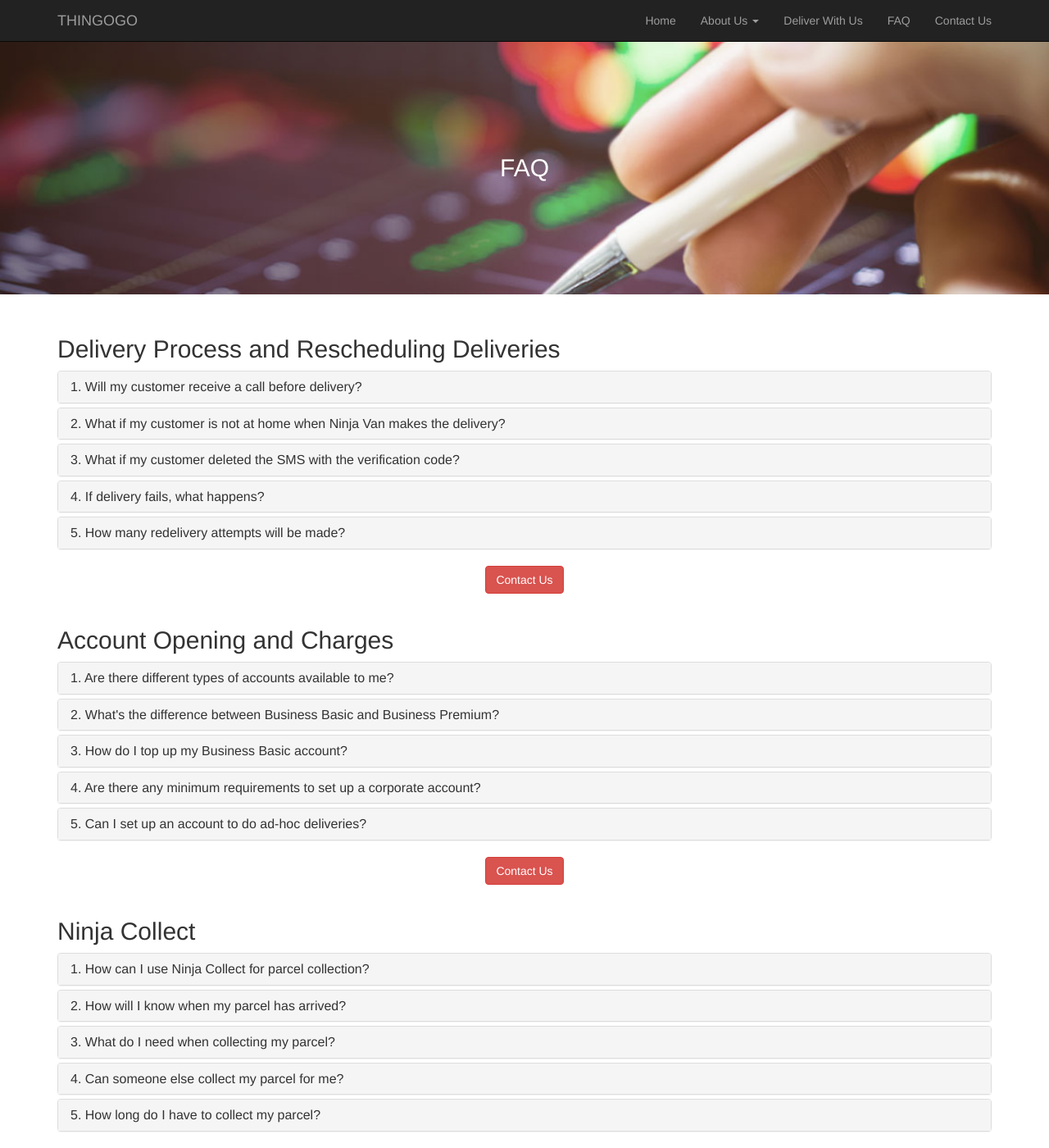
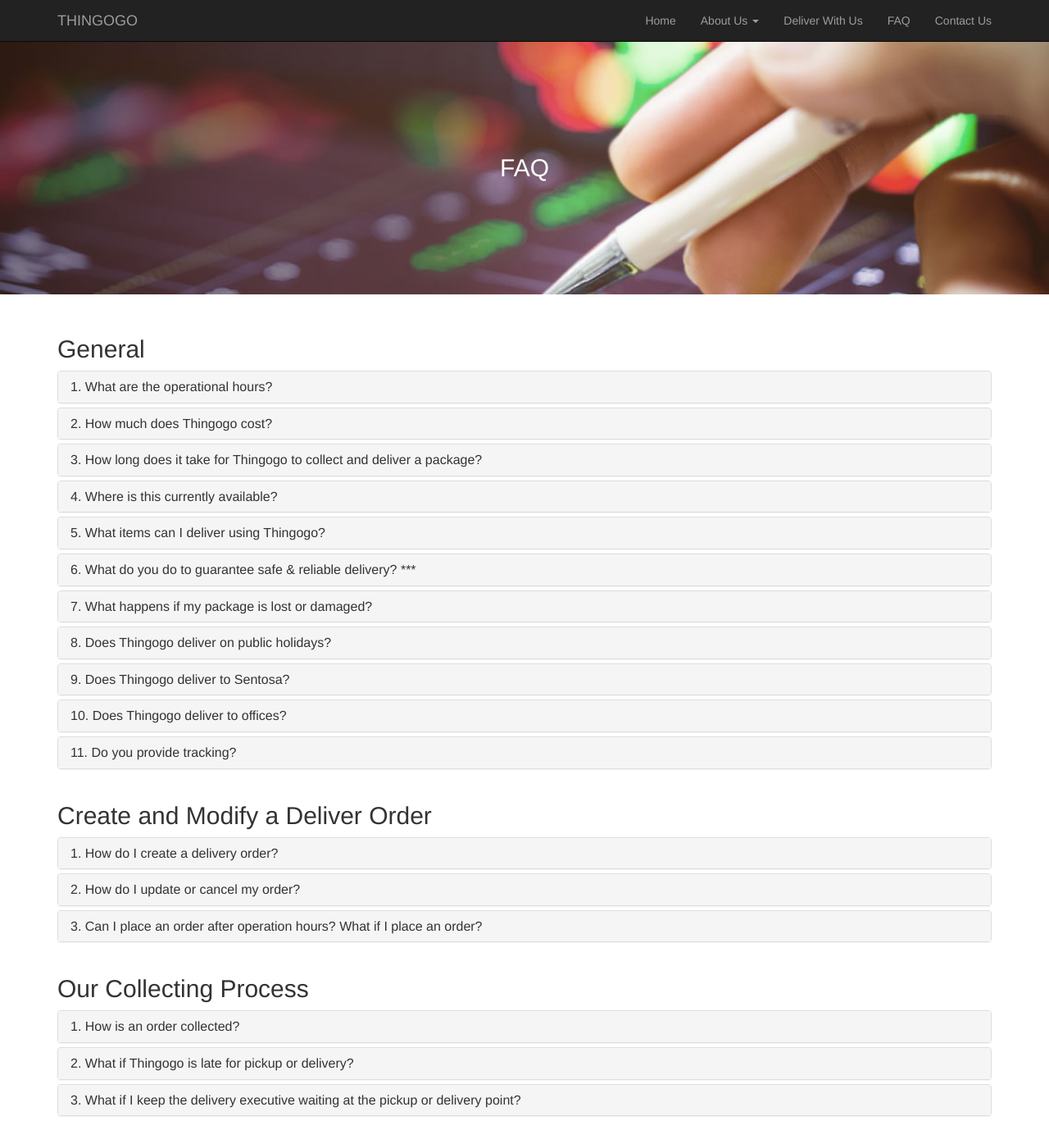
Before and after one commit to thingogo/thingogo.github.io, a Jekyll site: the page built from faq.html, in a window 1280 px wide and 1400 px high. Shown: the whole window at 82% size. Built offline with Jekyll 4.4.1, drawn with Linux system fonts in a browser that asks for light colours; some of the changed lines change nothing that is shown; some of the changed text lies outside the part shown.

Commit message:
Update FAQ data

```diff
--- a/_config.yml
+++ b/_config.yml
@@ -19,3 +19,9 @@ github_username:  jekyll
 
 # Build settings
 markdown: kramdown
+
+service_cost: S$5
+hotline: 19005678
+
+start_working_hour: 9am
+end_working_hour: 10pm
--- a/_data/faq/accounts.yml
+++ /dev/null
@@ -1,24 +0,0 @@
-## YAML Template.
----
-
--   question: Are there different types of accounts available to me?
-    answer: >
-        Ninja Van only opens corporate accounts – We offer two types of accounts: Business Basic and Business Premium.
-
--   question: What's the difference between Business Basic and Business Premium?
-    answer: >
-        Business Basic is a pre-paid account for shippers sending less than 300 parcels per month. Business Premium is a post-paid credit account for shippers sending more than 300 parcels per month.
-
--   question: How do I top up my Business Basic account?
-    answer: >
-        You can top up your account from your dashboard, the minimum top up amount is $50. We support paypal, credit / debit card, bank transfer or cheque payment.
-
--   question: Are there any minimum requirements to set up a corporate account?
-    answer: >
-        Yes, we have a minimum requirement of at least 100 deliveries per month.
-
-        If you do not meet our minimum requirements, we may be able to offer you a few alternatives. Please email sales@ninjavan.sg for more information.
-
--   question: Can I set up an account to do ad-hoc deliveries?
-    answer: >
-        Sorry, we do not do ad-hoc deliveries.
--- /dev/null
+++ b/_data/faq/collecting.yml
@@ -0,0 +1,12 @@
+## YAML Template.
+---
+-   question: How is an order collected?
+    answer: >
+
+-   question: What if Thingogo is late for pickup or delivery?
+    answer: >
+        Please call our customer service on !hotline! to check with our team. It almost never happens that our delivery executives are late and we have not informed you.
+
+-   question: What if I keep the delivery executive waiting at the pickup or delivery point?
+    answer: >
+        If you keep our delivery executive waiting at either pickup and/or delivery point you will have to pay an additional waiting charge of Rs.100 for every 30 minutes. Please note our delivery executive will wait for 15 minutes at the pickup or delivery point for which you will not be charged.
--- a/_data/faq/collects.yml
+++ /dev/null
@@ -1,62 +0,0 @@
-## YAML Template.
----
--   question: How can I use Ninja Collect for parcel collection?
-    answer: >
-        You can choose to use Ninja Collect for parcel collection via two methods:
-
-        1) Selecting the Ninja Collect delivery option from merchants that offer this delivery service OR
-
-        2) Key in the Address 1 Code and DP Postcode corresponding to the Ninja Collect location of your choice in place of your regular address in the Address 1 and Postcode fields. Address 1 Codes and DP Postcodes can be found here.
-
-        Example:
-
-        Instead of filling in your regular address,
-        Address 1: 123 Jalan NUS
-        Address 2: #01-02
-        Postcode: 123456
-
-        Replace the Address 1 and Postcode fields with the Address 1 Code and DP Postcode that corresponds to the NinjaPoint of your choice
-        Address 1:BUMBOX@NUSPGP
-        Address 2: (optional)
-        Postcode: 118425
-
-        NOTE: When using Method 2, make sure your parcel is being delivery by Ninja Van
-
--   question: How will I know when my parcel has arrived?
-    answer: >
-        We will send you an email and SMS when your parcel is out for delivery and when it has arrived at the Ninja Box or Ninja Point.
-
--   question: What do I need when collecting my parcel?
-    answer: >
-        Ninja Box:
-
-        You will need the QR code associated with your parcel. This QR code would have been sent to you via SMS and email.
-
-        Scan this QR code from your phone or scan a printed copy at the Ninja Box station to collect your parcel.
-
-        If you face difficulties collecting your parcel, please contact our Customer Support team at support@ninjavan.sg.
-
-        Should you require urgent assistance, please contact +65 6602 8271 (9AM to 9PM, Mon to Fri only).
-
-        Ninja Point:
-
-        You will need to provide the the Ninja Point with your parcel Tracking ID or registered name as well as the verification code sent to you via SMS.
-
-        If you did not receive a verification code, you can request for it to be resent to your registered mobile number at the Ninja Point store.
-
--   question: Can someone else collect my parcel for me?
-    answer: >
-        Ninja Box:
-
-        Yes, as long as that person who is collecting on your behalf has your parcel QR code.
-
-        Ninja Point:
-
-        Yes, as long as that person who is collecting on your behalf has your parcel Tracking ID or registered name, and the verification code.
-
-
--   question: How long do I have to collect my parcel?
-    answer: >
-        Please collect your parcel within 48 hours from arrival at the Ninja Box or Ninja Point. After this time you will be informed that your parcel is overstayed and it will be retrieved and returned to the sender. You will receive an SMS and email from us once your parcel has been retrieved.
-
-        If for some reason you cannot collect your parcel during this period please contact our Customer Support team at support@ninjavan.sg.
--- /dev/null
+++ b/_data/faq/deliver_order.yml
@@ -0,0 +1,11 @@
+## YAML Template.
+---
+-   question: How do I create a delivery order?
+    answer: >
+
+-   question: How do I update or cancel my order?
+    answer: >
+
+-   question: Can I place an order after operation hours? What if I place an order?
+    answer: >
+        If you place an order after operational hours you will not receive a confirmation in 20 minutes. Instead a confirmation will be sent the following working day after !start_working_hour!.
--- a/_data/faq/deliveries.yml
+++ /dev/null
@@ -1,21 +0,0 @@
-## YAML Template.
----
--   question: Will my customer receive a call before delivery?
-    answer: >
-        Our drivers will be able to call customers directly from their driver's app, in order to provide a more effective delivery service. However, we do not enforce this as part of our standard protocol.
-
--   question: What if my customer is not at home when Ninja Van makes the delivery?
-    answer: >
-        Our driver will either fail the delivery or call your customer to check if they would like their parcel to be left at a secure location of their choice. Where secure location is chosen, your customer would need to provide our driver with the verification code sent out with the SMS in the morning.
-
--   question: What if my customer deleted the SMS with the verification code?
-    answer: >
-        Customers can request for our drivers to resend the SMS from their driver's app.
-
--   question: If delivery fails, what happens?
-    answer: >
-        An email is sent to your customer with a rescheduling link to choose the next date / time-slot for their delivery. The parcel will be brought back to our sorting hub, pending rescheduling of the next delivery attempt.
-
--   question: How many redelivery attempts will be made?
-    answer: >
-        We provide two free redelivery attempts, after which the parcel will be returned to sender.
--- /dev/null
+++ b/_data/faq/delivery.yml
@@ -0,0 +1,18 @@
+## YAML Template.
+---
+-   question: How is an order delivered?
+    answer: >
+
+-   question: If delivery fails, what happens?
+    answer: >
+
+-   question: What if Thingogo is late for pickup or delivery?
+    answer: >
+        Please call our customer service on !hotline! to check with our team. It almost never happens that our delivery executives are late and we have not informed you.
+
+-   question: What if my customer is not at home when Thingogo makes the delivery?
+    answer: >
+        Our driver will either fail the delivery or call your customer to check if they would like their parcel to be left at a secure location of their choice. Where secure location is chosen, your customer would need to provide our driver with the verification code sent out with the SMS in the morning.
+
+-   question: How will I know when my parcel has been delivered?
+    answer: >
--- /dev/null
+++ b/_data/faq/general.yml
@@ -0,0 +1,57 @@
+## YAML Template.
+---
+-   question: What are the operational hours?
+    answer: >
+        Thingogo operates from Monday to Saturday (!start_working_hour! - !end_working_hour!), excluding public holidays.
+-   question: How much does Thingogo cost?
+    answer: >
+        Does not matter how far it is, delivery fee is fixed at !service_cost!.
+-   question: How long does it take for Thingogo to collect and deliver a package?
+    answer: >
+        On average a single collect and drop may take 2-4 working hours from the time a collect has been done.
+
+-   question: Where is this currently available?
+    answer: >
+        Our service is currently available in Singapore.
+
+-   question: What items can I deliver using Thingogo?
+    answer: >
+        We deliver anyitem that can put in our backpack and weighs less than 03 kilograms such as mobile phone, macbook and headphone.
+
+        However, you may NOT send for delivery:
+
+        1. People or animals of any size
+
+        2. Alcohol (or any other goods that require identification)
+
+        3. Illegal items
+
+        4. Dangerous items (weapons, explosives, flammable, etc.)
+
+        5. Stolen goods
+
+        6. Any items for which you do not have permission to send
+
+-   question: What do you do to guarantee safe & reliable delivery? ***
+    answer: >
+        (empty)
+
+-   question: What happens if my package is lost or damaged?
+    answer: >
+        "We take complete responsibility for all the products handled by our team" hence any loss or damaged while doing a delivery will be covered by us.
+
+-   question: Does Thingogo deliver on public holidays?
+    answer: >
+        No, we do not deliver on public holidays.
+
+-   question: Does Thingogo deliver to Sentosa?
+    answer: >
+        No, we do not deliver to Sentosa.
+
+-   question: Does Thingogo deliver to offices?
+    answer: >
+        No, we do not deliver to offices.
+
+-   question: Do you provide tracking?
+    answer: >
+        No, we have not provided tracking service.
--- a/_includes/faq-block.html
+++ b/_includes/faq-block.html
@@ -15,13 +15,9 @@
         </div>
         <div id="collapse_{{ include.block_alias }}_{{ idx }}" class="panel-collapse collapse">
             <div class="panel-body" data-html="true">
-                {{ question_n_answer.answer | newline_to_br | newline_to_br }}
+                {{ question_n_answer.answer | replace: '!start_working_hour!', site.start_working_hour | replace: '!end_working_hour!', site.end_working_hour | replace: '!service_cost!', site.service_cost | replace: '!hotline!', site.hotline | newline_to_br | newline_to_br }}
             </div>
         </div>
     </div>
     {% endfor %}
-    <br/>
-    <center>
-        <a href="/contact-us" class="btn btn-danger text-center">Contact Us</a>
-    </center>
 </div>
--- a/faq.html
+++ b/faq.html
@@ -17,10 +17,18 @@ title: FAQ
     </center>
 </div>
 
-{% include faq-block.html block_alias = "deliveries" block_title = "Delivery Process and Rescheduling Deliveries" question_n_answers = site.data.faq.deliveries %}
+{% include faq-block.html block_alias = "general" block_title = "General" question_n_answers = site.data.faq.general %}
 
-{% include faq-block.html block_alias = "accounts" block_title = "Account Opening and Charges" question_n_answers = site.data.faq.accounts %}
+{% include faq-block.html block_alias = "deliver_order" block_title = "Create and Modify a Deliver Order" question_n_answers = site.data.faq.deliver_order %}
 
-{% include faq-block.html block_alias = "collects" block_title = "Ninja Collect" question_n_answers = site.data.faq.collects %}
+{% include faq-block.html block_alias = "collecting" block_title = "Our Collecting Process" question_n_answers = site.data.faq.collecting %}
+
+{% include faq-block.html block_alias = "delivery" block_title = "Delivery Process" question_n_answers = site.data.faq.delivery %}
 
 <br/>
+<center>
+    <p><strong>Still have a question?</strong></p>
+    <a href="/contact-us" class="btn btn-danger text-center">Contact Us</a>
+</center>
+
+<br/>
```
